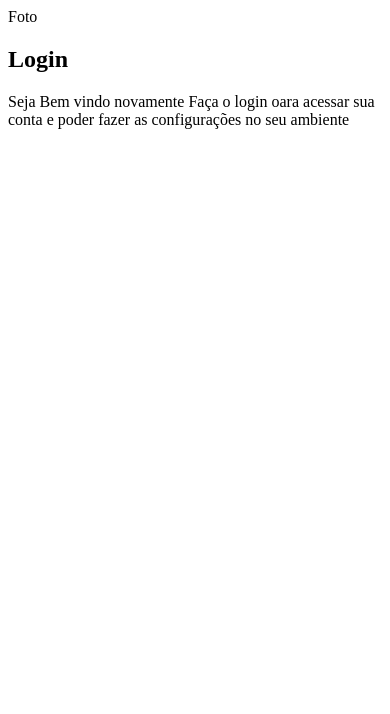
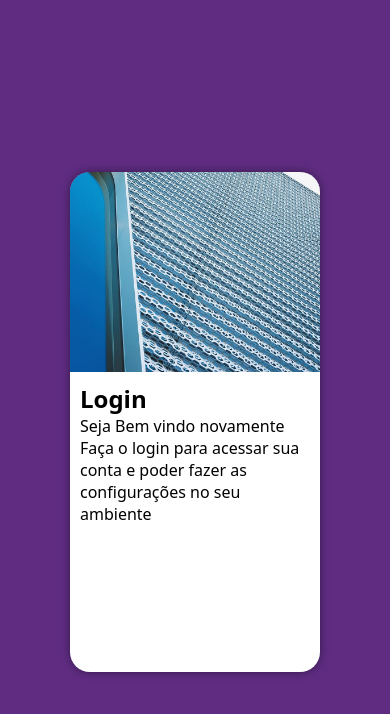
Before and after one commit to KevinLucasBP1/projeto-login, a plain HTML site: page index.html in a window 390 px wide. Drawn offline with Linux system fonts and the light colour scheme.

Commit message:
mobile first

```diff
--- a/estilos/style.css
+++ b/estilos/style.css
@@ -2,6 +2,53 @@
 
 /*
 Paleta de Cores
-    verder #49a09d
-    Lilas  #5f2c82
+    Verde #49a09d
+    Lilas #5f2c82
 */
+
+*{
+    font-family: system-ui, -apple-system, BlinkMacSystemFont, 'Segoe UI', Roboto, Oxygen, Ubuntu, Cantarell, 'Open Sans', 'Helvetica Neue', sans-serif;
+    padding: 0px;
+    margin: 0px;
+    box-sizing: border-box;
+}
+
+body, html{
+    background-color: #5f2c82;
+    height: 100vh;
+    width: 100vw;
+}
+
+main{
+    position: relative;
+    height: 100vh;
+    width: 100vw;
+}
+
+section#login{
+    position: absolute;
+    top: 50%;
+    left: 50%;
+    transform: translate(-50%, -50%);
+    overflow: hidden;
+
+    background-color: white;
+    width: 250px;
+    height: 500px;
+    border-radius: 20px;
+    box-shadow: 0px 0px 10px rgba(0, 0, 0, 0.445);
+}
+
+section#login > div#imagem{
+    display: block;
+    background: #5f2c82 url(../imagens/metal.jpg);
+    background-size: cover;
+    background-repeat: no-repeat;
+    background-position: left bottom;
+    height: 200px;
+}
+
+section#login > div#formulario{
+    display: block;
+    padding: 10px;
+}
--- a/index.html
+++ b/index.html
@@ -8,13 +8,12 @@
 </head>
 <body>
     <main>
-        <section id="Login">
-            <div id="imagem">
-                Foto
-            </div>
+        <section id="login">
+            <div id="imagem"></div>
+            <!--Imagem-->
             <div id="formulario">
                 <h1>Login</h1>
-                <p>Seja Bem vindo novamente Faça o login oara acessar sua conta e poder fazer as configurações no seu ambiente</p>
+                <p>Seja Bem vindo novamente Faça o login para acessar sua conta e poder fazer as configurações no seu ambiente</p>
                 <form action="login.php" method="post"></form>
 
             </div>
```
